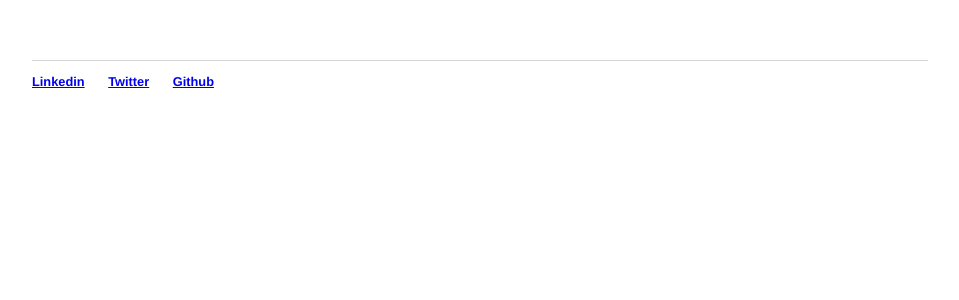
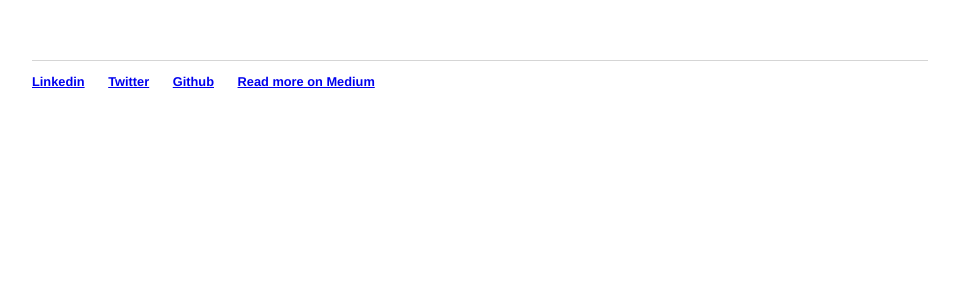
Before and after one commit to bennytjia/bennytjia.github.io, a Jekyll site: the page built from blog/index.html, in a window 1280 px wide. Shown: the top 300 px of the page, without its empty margins (160-1119 px from the left). Built offline with Jekyll 4.4.1, drawn with Linux system fonts in a browser that asks for light colours.

Commit message:
layout modif

```diff
--- a/_layouts/default.html
+++ b/_layouts/default.html
@@ -18,6 +18,7 @@
 	        		<li><a target="_blank" href="https://www.linkedin.com/in/tjhgie/">Linkedin</a></li>
 	        		<li><a target="_blank" href="https://twitter.com/BennyTjia">Twitter</a></li>
 	        		<li><a target="_blank" href="https://github.com/bennytjia">Github</a></li>
+	        		<li><a target="_blank" href="https://medium.com/@bennytjia">Read more on Medium</a></li>
 				</ul>
 			</footer>
 		</body>
--- a/index.html
+++ b/index.html
@@ -7,7 +7,7 @@ title: Thoughts on tech, startups, and finance | Southeast Asia
   <h1>Benny Tjia</h1>
 	<p>I'm a former software engineer (US) and VC-backed founder (Southeast Asia). A lot of my contents, especially those of startups/entrepreneurships are Southeast Asia-related. In general, I write about topics I found interesting and worth exploring, such as tech, startups, or finance/investments. My background is computer science (undergrad) and finance (master's - pending graduation in November 2018). I'm also a CFA candidate (passed level I).</p>
 	<ul id="feed" class="posts">
-		<li><a target="_blank" href="https://medium.com/@bennytjia"><small>Read more on Medium >></small></a></li>
+
 	</ul>
 
 </div><!-- /.blurb -->
```
